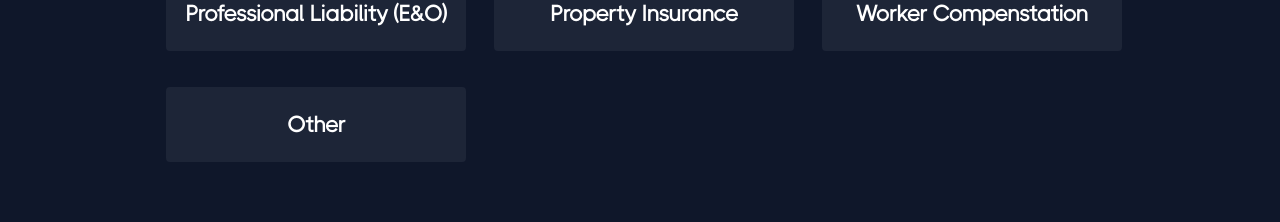
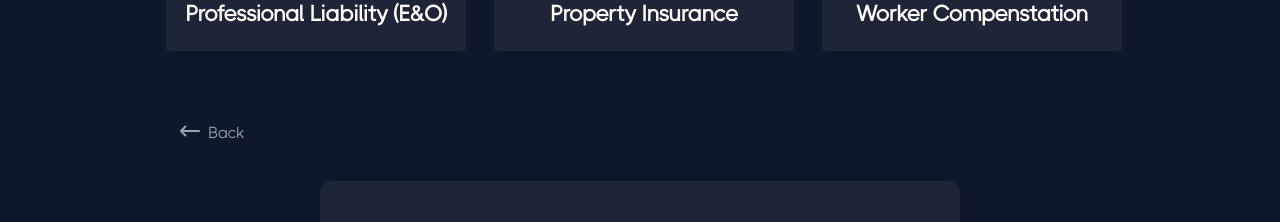
Before and after one commit to InsurTech-Groups/Commerical-Form-English, a React (Create React App) app: page /coverage in a window 1280 px wide. Shown: the part 485-707 px from the top of the page. Built offline with nearby package versions, Linux system fonts and the light colour scheme; no server answers.

Commit message:
removed other option in coverage question

```diff
--- a/src/questions/Coverage.jsx
+++ b/src/questions/Coverage.jsx
@@ -19,7 +19,6 @@ function Coverage() {
     { title: 'Professional Liability (E&O)', id: 'professional-liability', value: 'Professional Liability', key: '3' },
     { title: 'Property Insurance', id: 'property-insurance', value: 'Property Insurance', key: '4' },
     { title: 'Worker Compenstation', id: 'worker-compenstation', value: 'Worker Compenstation', key: '5' },
-    { title: 'Other', id: 'other', value: 'other', key: '6' },
 
   ]
 
```
